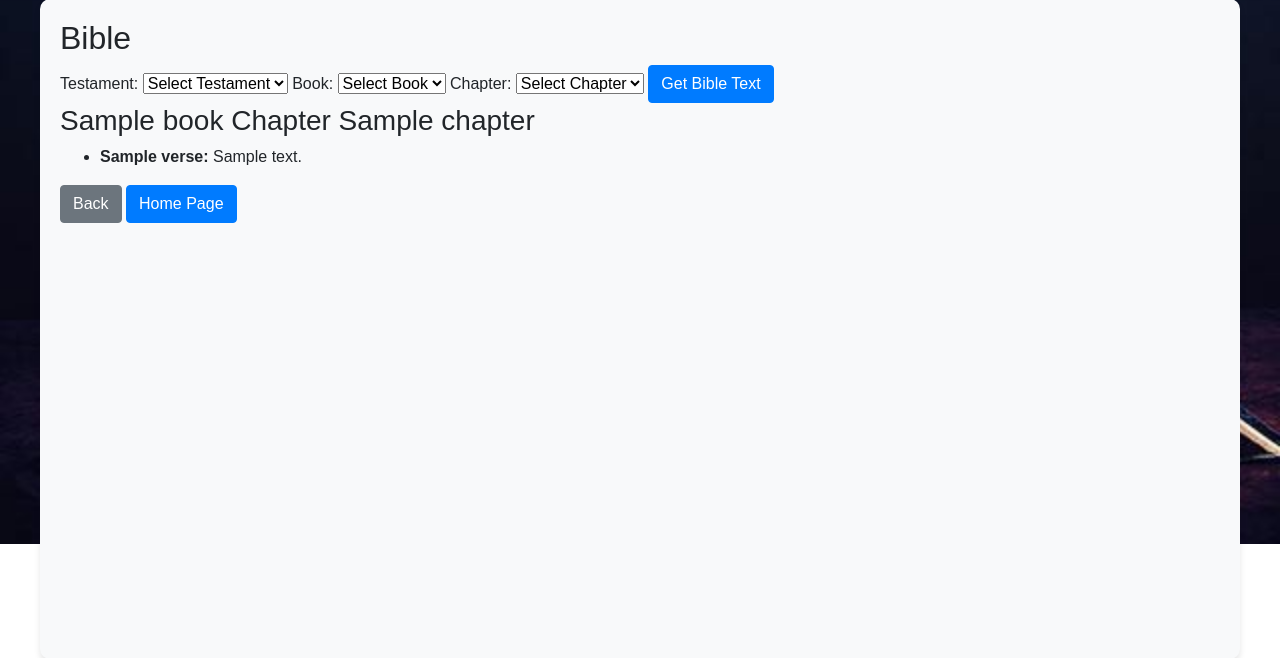
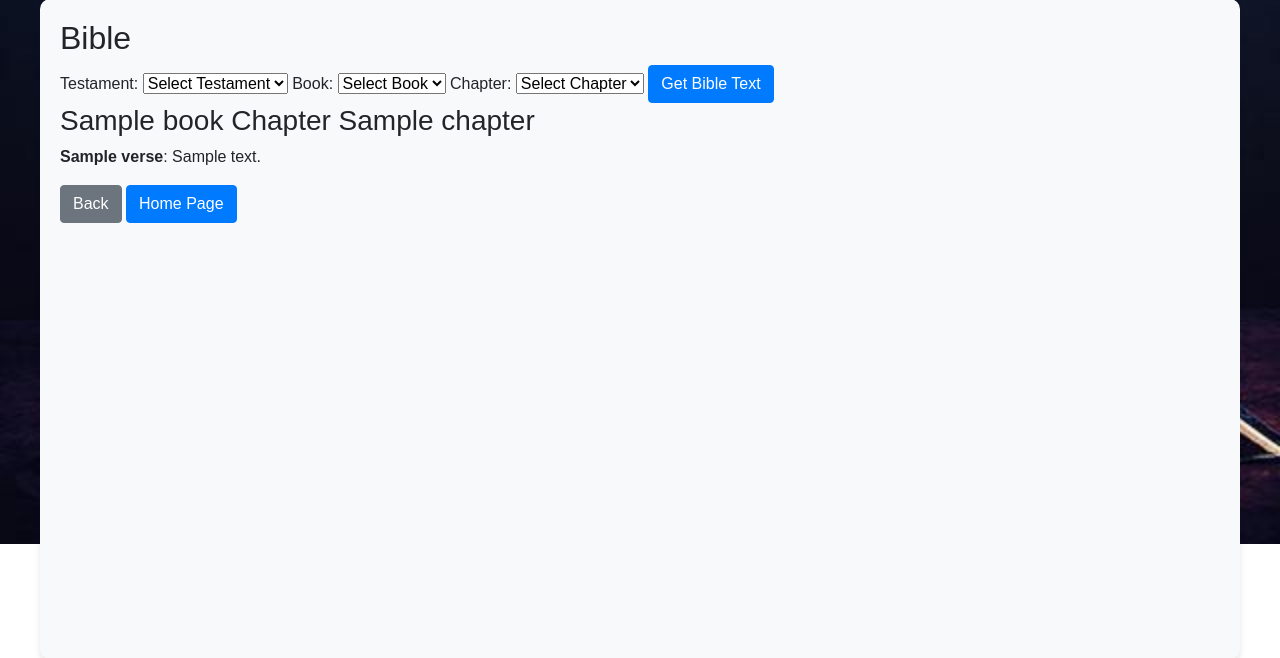
Before and after one commit to kandukurisanghavi/BibleQuest, a Django app: template biblequest/accounts/templates/accounts/bible_view.html in a window 1280 px wide. Shown: the part 336-994 px from the top of the page. Run offline with Django 5.2, Linux system fonts and the light colour scheme; the template is opened without the code that fills it: most values are stand-ins (such as "Sample title", 1, 10 or a date in 2020); some libraries are stand-ins or nearby versions.

Commit message:
Enhance Bible view template: remove list dots for verses

```diff
--- a/biblequest/accounts/templates/accounts/bible_view.html
+++ b/biblequest/accounts/templates/accounts/bible_view.html
@@ -48,9 +48,9 @@
         {% else %}
             {% if chapter %}
                 <h3>{{ book }} Chapter {{ chapter }}</h3>
-                <ul>
+                <ul style="list-style-type: none; padding-left: 0;"> <!-- Remove dots -->
                     {% for verse in bible_data %}
-                        <li><strong>{{ verse.verse }}:</strong> {{ verse.text }}</li>
+                        <li><strong>{{ verse.verse }}</strong>: {{ verse.text }}</li>
                     {% endfor %}
                 </ul>
             {% endif %}
```
